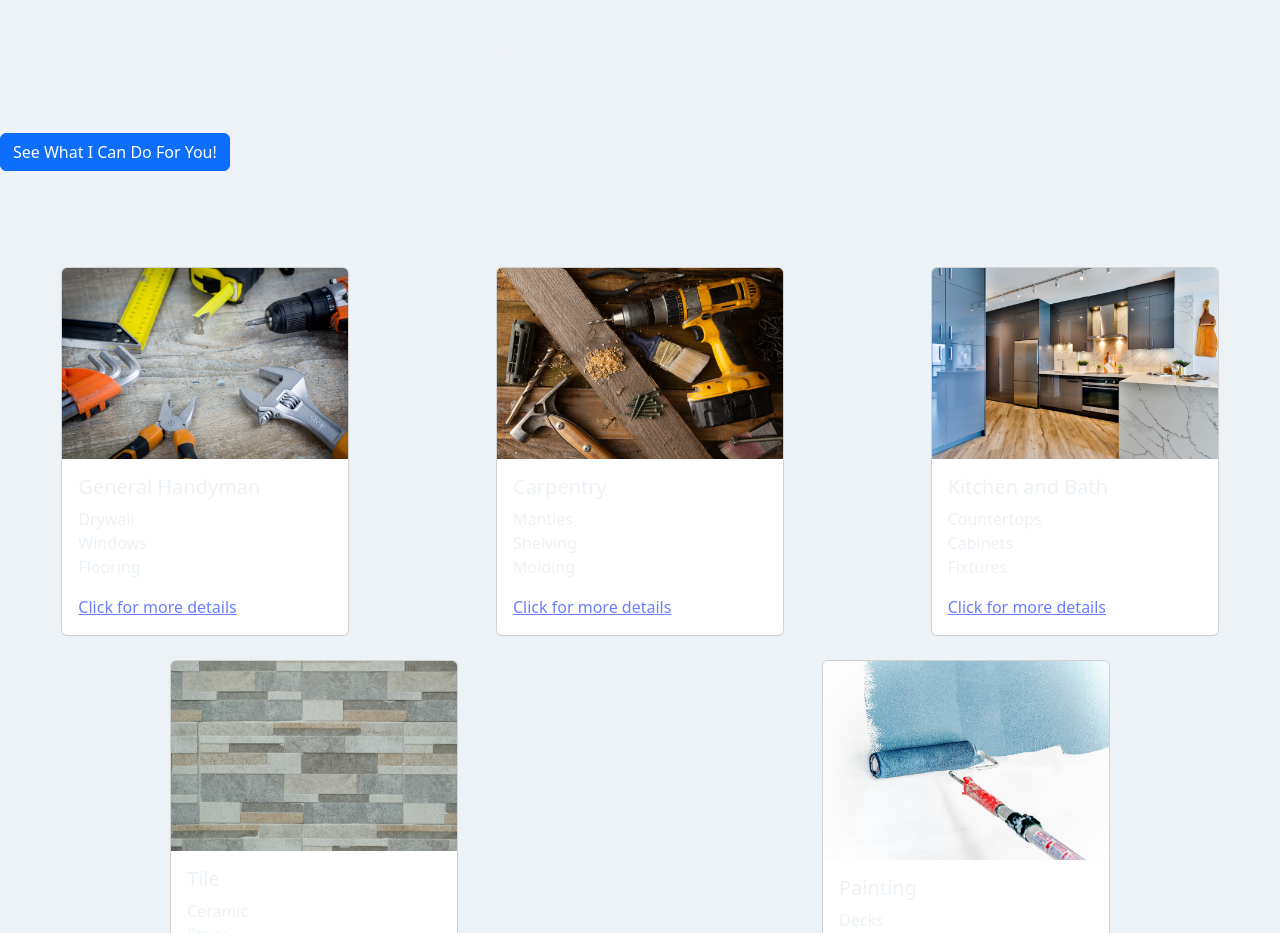
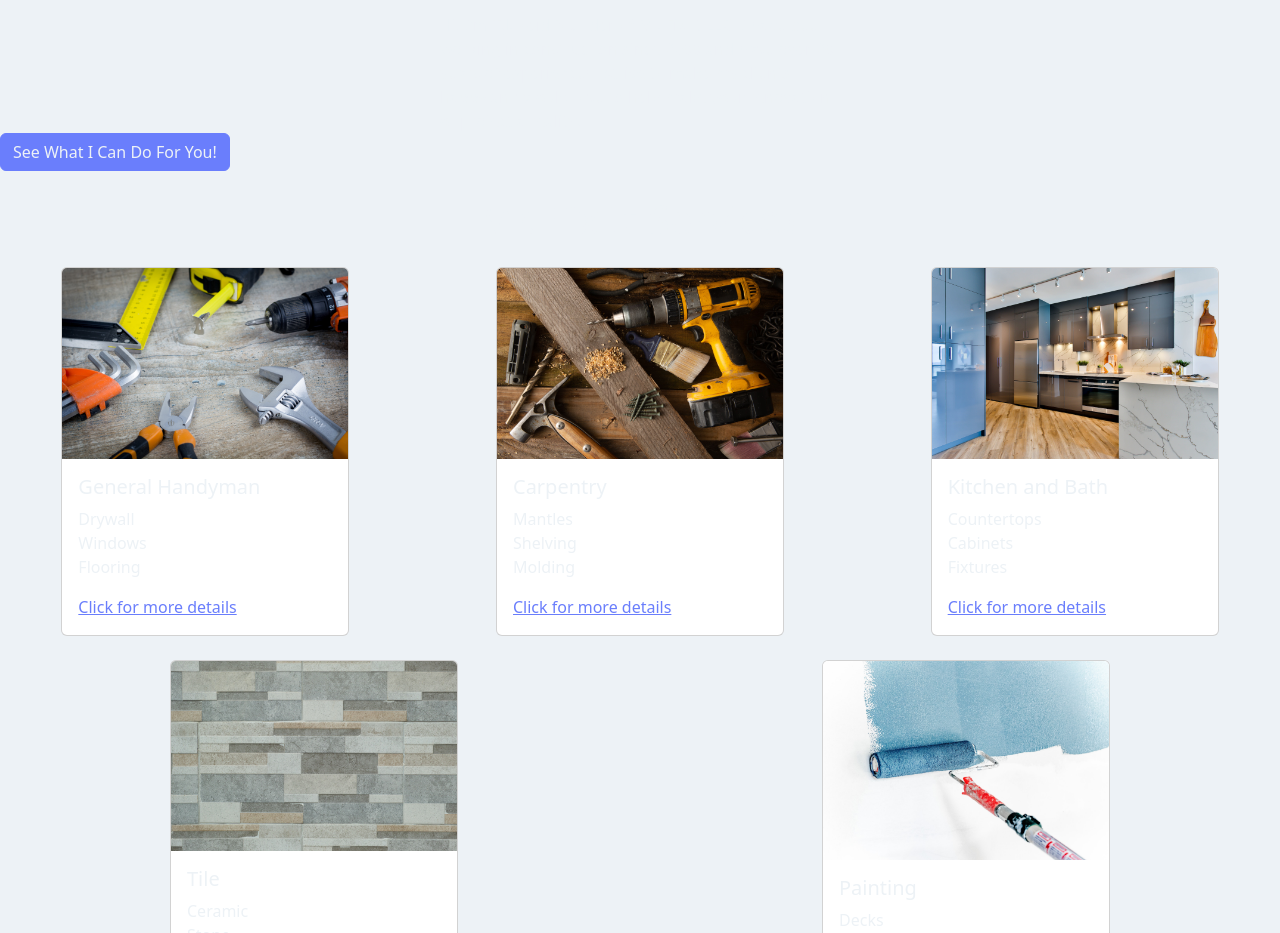
Before and after one commit to ARogala/Mr-Fixit, a Gatsby site: page / in a window 1280 px wide. Shown: the part 1123-2056 px from the top of the page. Built offline with nearby package versions, Linux system fonts and the light colour scheme; Gatsby itself is replaced by a stand-in of ours.

Commit message:
add bootstrap override style sheet

```diff
--- a/src/components/layout.js
+++ b/src/components/layout.js
@@ -7,6 +7,8 @@ import NavDropdown from 'react-bootstrap/NavDropdown'
 import Row from 'react-bootstrap/Row'
 import Col from 'react-bootstrap/Col'
 import 'bootstrap/dist/css/bootstrap.min.css' //Bootstrap  v5.2.3 (https://getbootstrap.com/)
+
+import '../styles/bootstrap-override.css' //Bootstrap  OverRide Styles
 
 import { footer } from "./layout.module.css"
 
--- /dev/null
+++ b/src/styles/bootstrap-override.css
@@ -0,0 +1,13 @@
+/*
+	color
+	red: #FF5656
+	white: #EDF2F6
+	blue: #6A7EFC
+	black: #494953
+*/
+
+.btn-primary {
+    --bs-btn-color: #EDF2F6;
+    --bs-btn-bg: #6A7EFC;
+    --bs-btn-border-color: #6A7EFC;
+}
```
